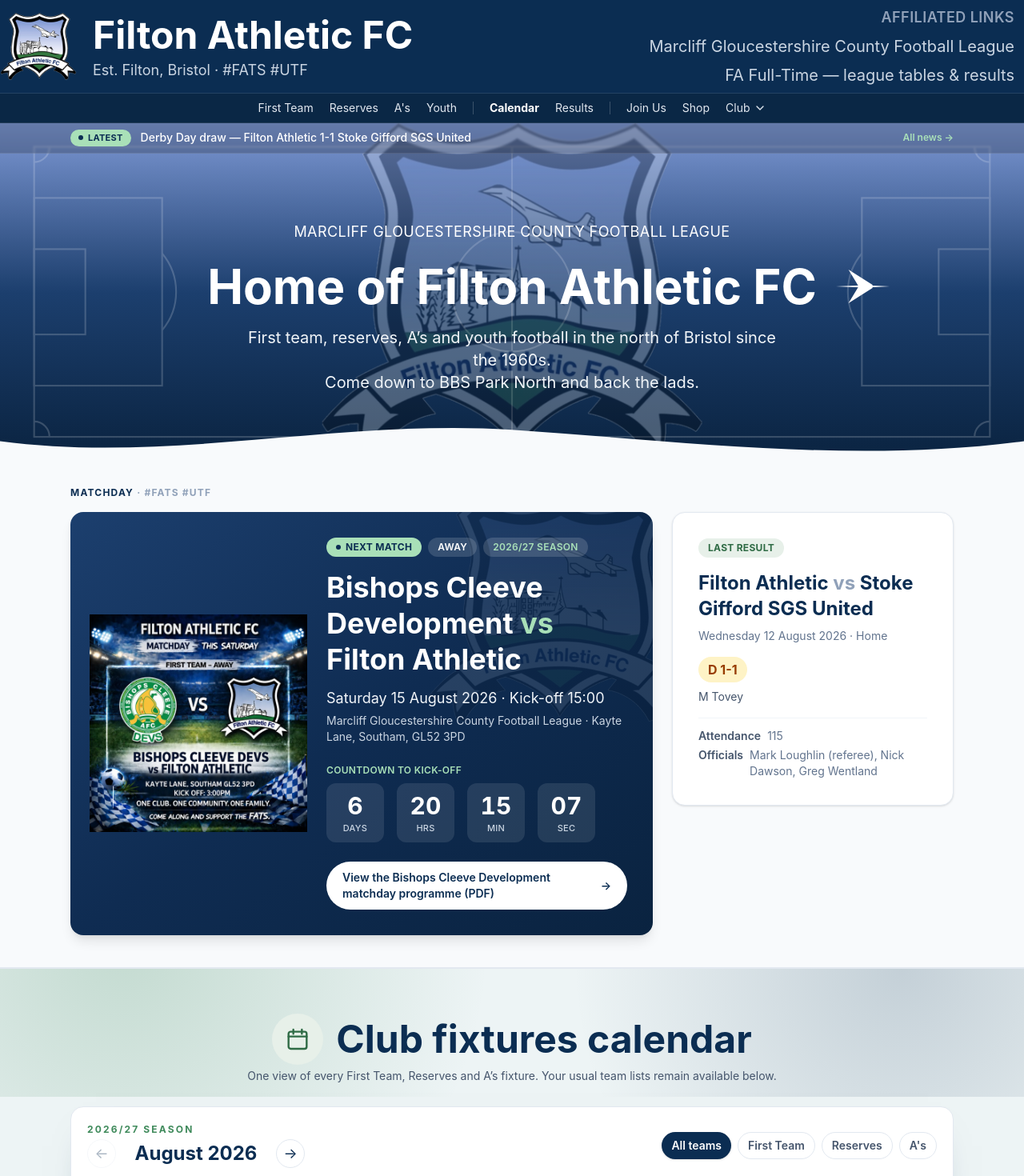
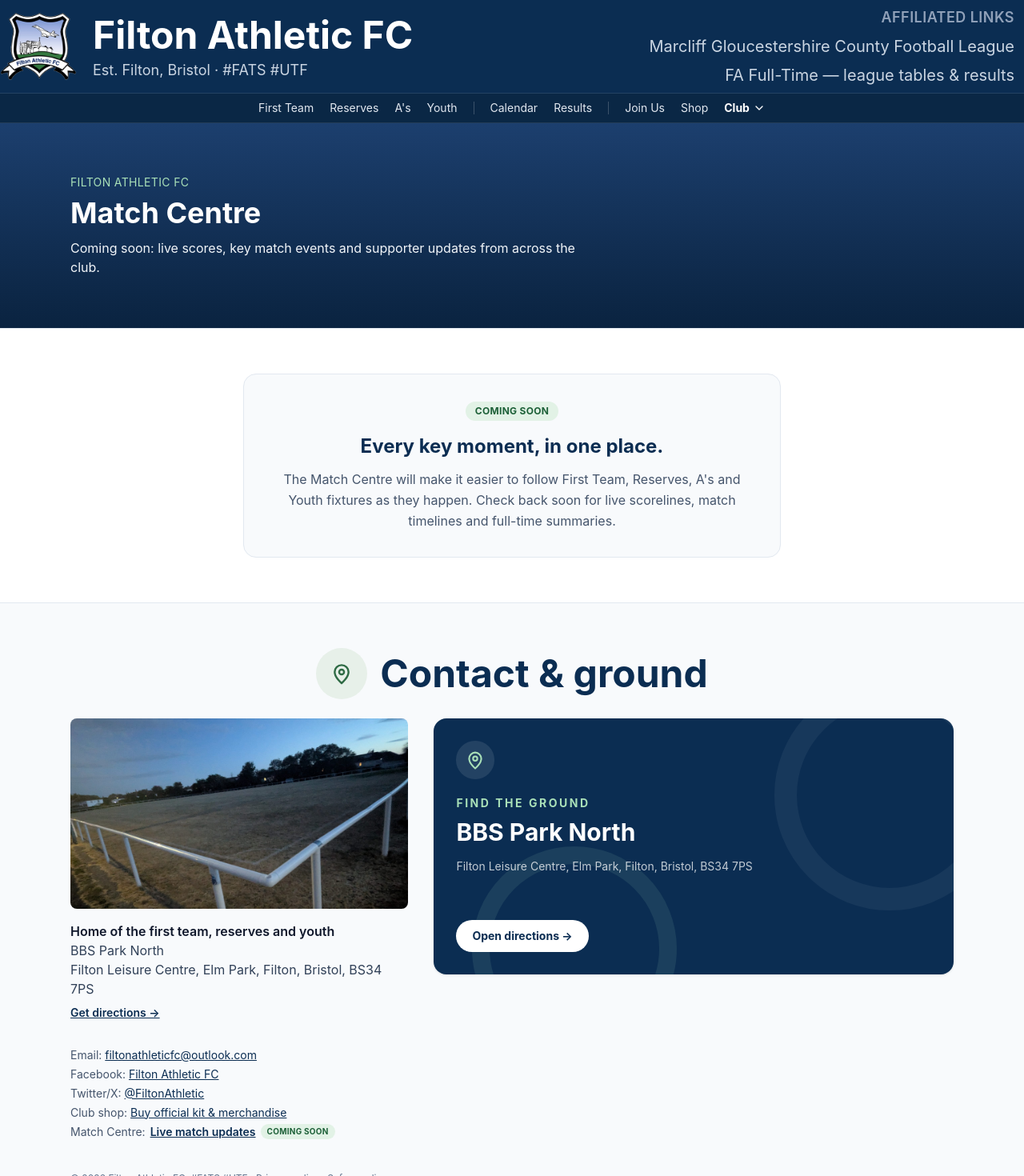
Before and after one commit to addyap/filton-athletic-fc, a React (Vite) app: page /match-centre in a window 1280 px wide. Shown: the top 1470 px of the page at 80% size. Built offline with nearby package versions, Linux system fonts and the light colour scheme.

Commit message:
Add Match Centre coming soon footer link

```diff
--- a/src/AppRoutes.tsx
+++ b/src/AppRoutes.tsx
@@ -17,6 +17,7 @@ import ReservesPage from './pages/ReservesPage'
 import AsTeamPage from './pages/AsTeamPage'
 import PrivacyPolicyPage from './pages/PrivacyPolicyPage'
 import SafeguardingPage from './pages/SafeguardingPage'
+import MatchCentreComingSoonPage from './pages/MatchCentreComingSoonPage'
 
 /** Route table shared by the browser (BrowserRouter) and the prerenderer (StaticRouter). */
 function AppRoutes() {
@@ -41,6 +42,7 @@ function AppRoutes() {
       <Route path="/contact" element={<ContactPage />} />
       <Route path="/privacy-policy" element={<PrivacyPolicyPage />} />
       <Route path="/safeguarding" element={<SafeguardingPage />} />
+      <Route path="/match-centre" element={<MatchCentreComingSoonPage />} />
       <Route path="*" element={<Home />} />
     </Routes>
   )
--- a/src/components/SiteFooter.tsx
+++ b/src/components/SiteFooter.tsx
@@ -62,6 +62,15 @@ function SiteFooter({ headingLevel }: { headingLevel?: 'h1' | 'h3' } = {}) {
                     Buy official kit &amp; merchandise
                   </a>
                 </p>
+                <p className="mt-1 flex flex-wrap items-center gap-1.5">
+                  <span>Match Centre:</span>
+                  <Link to="/match-centre" className="font-semibold text-[#0b2d52] underline">
+                    Live match updates
+                  </Link>
+                  <span className="rounded-full bg-[#e2f2e6] px-2 py-0.5 text-[10px] font-bold uppercase tracking-wide text-[#1d6038]">
+                    Coming soon
+                  </span>
+                </p>
               </div>
               <p className="mt-10 text-xs text-slate-500">
                 &copy; {new Date().getFullYear()} Filton Athletic FC. #FATS #UTF
--- a/src/entry-server.tsx
+++ b/src/entry-server.tsx
@@ -32,6 +32,7 @@ export function getRoutePaths(): string[] {
     '/contact',
     '/privacy-policy',
     '/safeguarding',
+    '/match-centre',
     ...programmes.map((p) => `/programme/${p.slug}`),
     ...opponentPreviews.map((p) => `/preview/${p.slug}`),
     ...posts.map((p) => `/join/${p.slug}`),
--- a/src/head.ts
+++ b/src/head.ts
@@ -159,6 +159,15 @@ export function headForPath(pathname: string): PageHead {
     }
   }
 
+  if (path === '/match-centre') {
+    return {
+      ...base,
+      title: 'Match Centre — Coming soon | Filton Athletic FC',
+      description: 'Filton Athletic FC Match Centre is coming soon with live scores, match timelines and supporter updates.',
+      noindex: true,
+    }
+  }
+
   const programmeMatch = path.match(/^\/programme\/(.+)$/)
   if (programmeMatch) {
     const programme = getProgramme(programmeMatch[1])
--- /dev/null
+++ b/src/pages/MatchCentreComingSoonPage.tsx
@@ -0,0 +1,46 @@
+import { useEffect } from 'react'
+import SiteFooter from '../components/SiteFooter'
+import SiteHeader from '../components/SiteHeader'
+
+function MatchCentreComingSoonPage() {
+  useEffect(() => {
+    window.scrollTo(0, 0)
+    document.title = 'Match Centre — Coming soon | Filton Athletic FC'
+    return () => {
+      document.title = 'Filton Athletic FC'
+    }
+  }, [])
+
+  return (
+    <div className="min-h-screen bg-white text-slate-900">
+      <SiteHeader />
+
+      <section className="border-b border-slate-200 bg-gradient-to-b from-[#1c3f6e] to-[#0a2340] text-white">
+        <div className="mx-auto max-w-6xl px-4 py-12 sm:px-6 sm:py-16">
+          <p className="text-xs uppercase tracking-wide text-[#a9e0b8] sm:text-sm">Filton Athletic FC</p>
+          <h1 className="mt-2 text-2xl font-bold sm:text-3xl lg:text-4xl">Match Centre</h1>
+          <p className="mt-3 max-w-2xl text-sm text-slate-100 sm:text-base">
+            Coming soon: live scores, key match events and supporter updates from across the club.
+          </p>
+        </div>
+      </section>
+
+      <main className="mx-auto max-w-6xl px-4 py-10 sm:px-6 sm:py-14">
+        <section className="mx-auto max-w-2xl rounded-2xl border border-slate-200 bg-slate-50 p-6 text-center sm:p-8">
+          <span className="inline-flex rounded-full bg-[#e2f2e6] px-3 py-1 text-xs font-bold uppercase tracking-wide text-[#1d6038]">
+            Coming soon
+          </span>
+          <h2 className="mt-4 text-xl font-bold text-[#0b2d52] sm:text-2xl">Every key moment, in one place.</h2>
+          <p className="mt-3 text-sm leading-relaxed text-slate-600 sm:text-base">
+            The Match Centre will make it easier to follow First Team, Reserves, A&apos;s and Youth fixtures as they happen.
+            Check back soon for live scorelines, match timelines and full-time summaries.
+          </p>
+        </section>
+      </main>
+
+      <SiteFooter />
+    </div>
+  )
+}
+
+export default MatchCentreComingSoonPage
```
Also changed, not shown: 1 other file (tests, documents, lock files or other folders).
